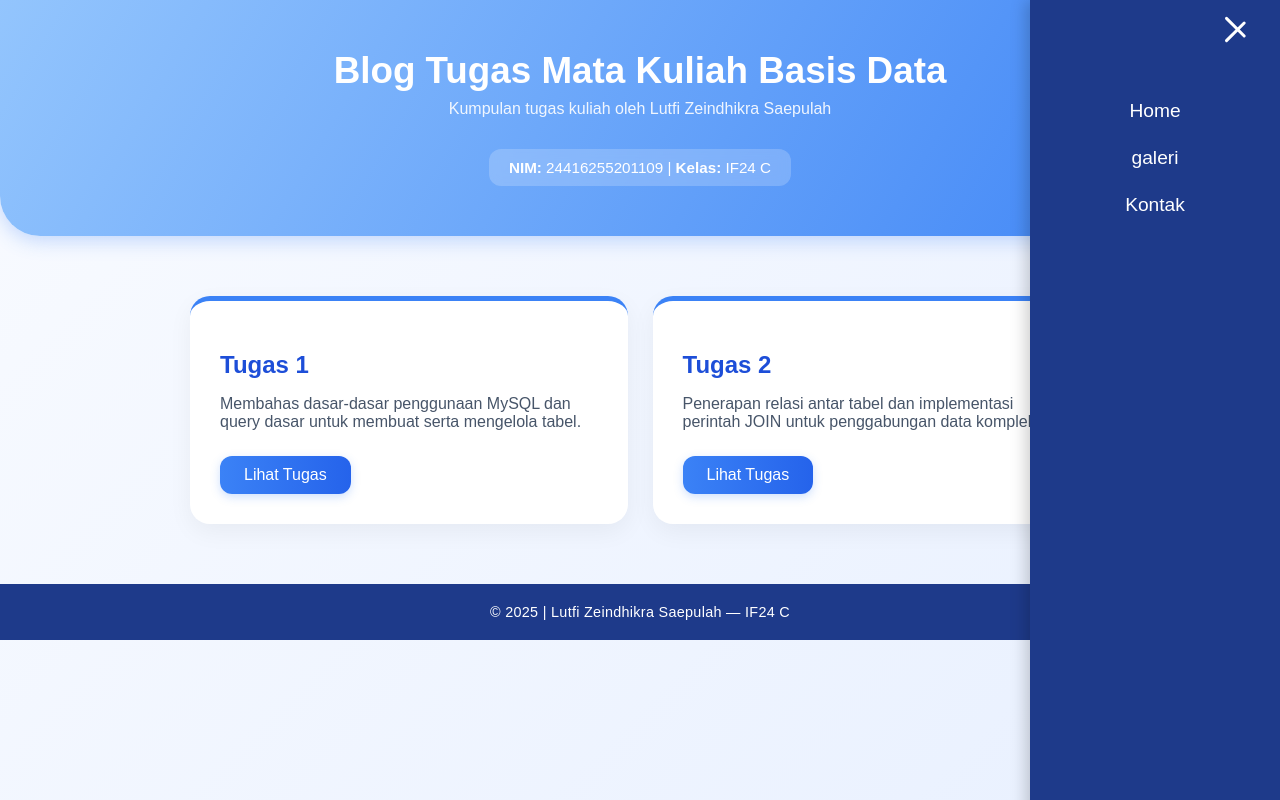
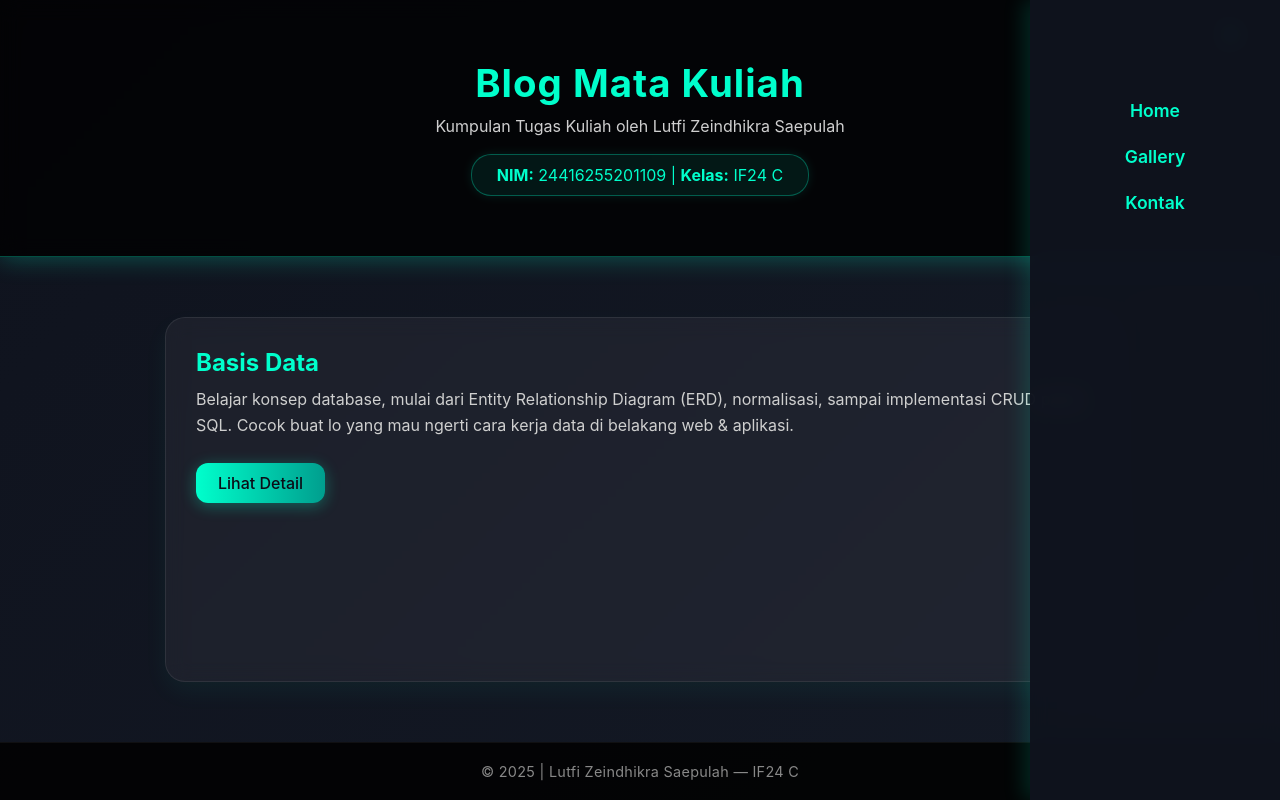
Before and after one commit to zeintul/iptul, a plain HTML site: page index.html in a window 1280 px wide. Both pictures are taken after a click on the element 1241 px from the left and 29 px from the top of the page. Drawn offline with Linux system fonts and the light colour scheme.

Commit message:
Update index.html

```diff
--- a/index.html
+++ b/index.html
@@ -3,60 +3,81 @@
 <head>
   <meta charset="UTF-8">
   <meta name="viewport" content="width=device-width, initial-scale=1.0">
-  <title>Blog Tugas Basis Data - Lutfi Zeindhikra Saepulah</title>
+  <title>Blog Mata Kuliah - Lutfi Zeindhikra Saepulah</title>
   <style>
-    body {
-      font-family: 'Poppins', sans-serif;
+    * {
       margin: 0;
       padding: 0;
-      background: linear-gradient(135deg, #f9fbff, #e8f0ff);
-      color: #1e293b;
+      box-sizing: border-box;
+      font-family: 'Inter', sans-serif;
+    }
+
+    body {
+      background: linear-gradient(135deg, #0b0d17, #1f2937);
+      background-size: 400% 400%;
+      animation: gradientMove 10s ease infinite;
+      color: #fff;
       min-height: 100vh;
+      display: flex;
+      flex-direction: column;
       overflow-x: hidden;
     }
 
+    @keyframes gradientMove {
+      0% { background-position: 0% 50%; }
+      50% { background-position: 100% 50%; }
+      100% { background-position: 0% 50%; }
+    }
+
+    /* ===== HEADER ===== */
     header {
-      background: linear-gradient(120deg, #93c5fd, #3b82f6);
-      color: white;
-      padding: 50px 20px;
+      background: rgba(0, 0, 0, 0.8);
+      color: #00ffcc;
+      padding: 60px 20px;
       text-align: center;
+      border-bottom: 1px solid rgba(0, 255, 204, 0.3);
       position: relative;
-      box-shadow: 0 4px 20px rgba(59, 130, 246, 0.3);
-      border-bottom-left-radius: 40px;
-      border-bottom-right-radius: 40px;
+      box-shadow: 0 6px 25px rgba(0, 255, 204, 0.15);
+      backdrop-filter: blur(10px);
+      transition: 0.4s ease;
+    }
+
+    header:hover {
+      box-shadow: 0 0 25px rgba(0, 255, 204, 0.3);
     }
 
     header h1 {
-      margin: 0;
-      font-size: 2.3rem;
-      font-weight: 600;
+      font-size: 2.4rem;
+      font-weight: 700;
+      letter-spacing: 1px;
     }
 
     header p {
-      margin-top: 8px;
-      opacity: 0.9;
+      margin-top: 10px;
       font-size: 1rem;
+      color: #cfcfcf;
     }
 
     .identitas {
-      margin-top: 15px;
-      background: rgba(255, 255, 255, 0.2);
+      margin-top: 18px;
+      background: rgba(0, 255, 204, 0.08);
+      padding: 10px 25px;
+      border-radius: 20px;
       display: inline-block;
-      padding: 10px 20px;
-      border-radius: 12px;
-      backdrop-filter: blur(6px);
-      font-size: 0.95rem;
+      border: 1px solid rgba(0, 255, 204, 0.3);
+      color: #00ffcc;
+      box-shadow: 0 0 10px rgba(0, 255, 204, 0.1);
     }
 
-    /* ===== Menu Burger ===== */
+    /* ===== BURGER MENU ===== */
     .menu-btn {
       position: absolute;
-      top: 20px;
-      right: 25px;
-      cursor: pointer;
+      top: 25px;
+      right: 30px;
       display: flex;
       flex-direction: column;
       gap: 5px;
+      cursor: pointer;
       z-index: 1001;
       transition: 0.3s;
     }
@@ -64,7 +85,7 @@
     .menu-btn div {
       width: 28px;
       height: 3px;
-      background: white;
+      background: #00ffcc;
       border-radius: 2px;
       transition: 0.3s;
     }
@@ -81,22 +102,22 @@
       transform: rotate(-45deg) translateY(-8px);
     }
 
-    /* ===== Menu Slide ===== */
+    /* ===== SIDE MENU ===== */
     .side-menu {
       position: fixed;
       top: 0;
-      right: -260px;
+      right: -270px;
       width: 250px;
       height: 100%;
-      background: #1e3a8a;
-      color: white;
-      padding-top: 100px;
+      background: rgba(15, 20, 30, 0.95);
+      backdrop-filter: blur(10px);
+      box-shadow: -6px 0 20px rgba(0, 255, 204, 0.15);
+      transition: right 0.4s ease, opacity 0.4s ease;
       display: flex;
       flex-direction: column;
       align-items: center;
+      padding-top: 100px;
       gap: 25px;
-      transition: right 0.4s ease, opacity 0.3s ease;
-      box-shadow: -4px 0 15px rgba(0, 0, 0, 0.2);
       opacity: 0;
       z-index: 1000;
     }
@@ -107,42 +128,47 @@
     }
 
     .side-menu a {
-      color: white;
       text-decoration: none;
-      font-size: 1.2rem;
-      transition: 0.2s;
+      color: #00ffcc;
+      font-weight: 600;
+      font-size: 1.1rem;
+      transition: all 0.25s ease;
     }
 
     .side-menu a:hover {
-      color: #93c5fd;
+      color: #fff;
+      text-shadow: 0 0 8px #00ffcc;
       transform: scale(1.05);
     }
 
+    /* ===== MAIN ===== */
     main {
-      max-width: 900px;
+      flex: 1;
+      max-width: 1000px;
       margin: 60px auto;
-      padding: 0 20px;
+      padding: 0 25px;
       display: grid;
       grid-template-columns: repeat(auto-fit, minmax(320px, 1fr));
-      gap: 25px;
+      gap: 35px;
     }
 
-    /* ===== CARD TUGAS BARU ===== */
+    /* ===== CARD ===== */
     .card {
-      background: #ffffff;
+      background: rgba(255, 255, 255, 0.05);
+      border: 1px solid rgba(255, 255, 255, 0.08);
       border-radius: 20px;
       padding: 30px;
-      border-top: 5px solid #3b82f6;
-      box-shadow: 0 8px 25px rgba(0, 0, 0, 0.05);
-      transition: all 0.4s ease;
+      backdrop-filter: blur(10px);
+      box-shadow: 0 10px 25px rgba(0, 255, 204, 0.05);
+      transition: all 0.35s ease;
+      animation: fadeUp 0.8s forwards;
       opacity: 0;
       transform: translateY(30px);
-      animation: fadeUp 0.8s forwards;
+      cursor: pointer;
     }
 
-    .card:nth-child(2) {
-      animation-delay: 0.2s;
-    }
+    .card:nth-child(1) { animation-delay: 0.1s; }
+    .card:nth-child(2) { animation-delay: 0.3s; }
 
     @keyframes fadeUp {
       to {
@@ -152,60 +178,67 @@
     }
 
     .card:hover {
-      transform: translateY(-8px) scale(1.02);
-      box-shadow: 0 12px 30px rgba(59, 130, 246, 0.2);
+      transform: translateY(-8px);
+      box-shadow: 0 0 25px rgba(0, 255, 204, 0.3);
+      border-color: #00ffcc;
+      background: rgba(0, 255, 204, 0.08);
     }
 
     .card h2 {
-      color: #1d4ed8;
       font-size: 1.5rem;
+      color: #00ffcc;
       margin-bottom: 10px;
-      font-weight: 600;
     }
 
     .card p {
-      color: #475569;
+      color: #cfcfcf;
+      line-height: 1.6;
       font-size: 1rem;
       margin-bottom: 25px;
     }
 
     .card a {
       display: inline-block;
-      background: linear-gradient(90deg, #3b82f6, #2563eb);
-      color: white;
-      padding: 10px 24px;
+      padding: 10px 22px;
       border-radius: 12px;
       text-decoration: none;
       font-weight: 500;
+      background: linear-gradient(90deg, #00ffcc, #009e8e);
+      color: #0b0d17;
+      box-shadow: 0 3px 15px rgba(0, 255, 204, 0.3);
       transition: all 0.3s ease;
-      box-shadow: 0 3px 10px rgba(59, 130, 246, 0.25);
     }
 
     .card a:hover {
-      background: linear-gradient(90deg, #2563eb, #1d4ed8);
-      box-shadow: 0 5px 15px rgba(59, 130, 246, 0.4);
+      background: linear-gradient(90deg, #00ffd5, #00b8a2);
+      transform: scale(1.05);
+      box-shadow: 0 5px 25px rgba(0, 255, 204, 0.4);
     }
 
+    /* ===== FOOTER ===== */
     footer {
       text-align: center;
-      background-color: #1e3a8a;
-      color: white;
+      background: rgba(0, 0, 0, 0.85);
+      color: #888;
       padding: 20px;
+      border-top: 1px solid rgba(255, 255, 255, 0.05);
       font-size: 0.9rem;
       letter-spacing: 0.3px;
-      margin-top: 50px;
     }
 
     @media (max-width: 600px) {
       header {
-        padding: 35px 15px;
+        padding: 40px 15px;
       }
       header h1 {
-        font-size: 1.7rem;
+        font-size: 1.9rem;
       }
-      main {
-        grid-template-columns: 1fr;
+      .menu-btn {
+        right: 20px;
+        top: 20px;
       }
+      .card h2 { font-size: 1.2rem; }
+      .card p { font-size: 0.9rem; }
     }
   </style>
 </head>
@@ -216,9 +249,8 @@
       <div></div>
       <div></div>
     </div>
-
-    <h1>Blog Tugas Mata Kuliah Basis Data</h1>
-    <p>Kumpulan tugas kuliah oleh Lutfi Zeindhikra Saepulah</p>
+    <h1>Blog Mata Kuliah</h1>
+    <p>Kumpulan Tugas Kuliah oleh Lutfi Zeindhikra Saepulah</p>
     <div class="identitas">
       <strong>NIM:</strong> 24416255201109 | <strong>Kelas:</strong> IF24 C
     </div>
@@ -226,21 +258,15 @@
 
   <div class="side-menu" id="sideMenu">
     <a href="home.html">Home</a>
-    <a href="gallery.html">galeri</a>
+    <a href="gallery.html">Gallery</a>
     <a href="contact.html">Kontak</a>
   </div>
 
   <main>
     <div class="card">
-      <h2>Tugas 1</h2>
-      <p>Membahas dasar-dasar penggunaan MySQL dan query dasar untuk membuat serta mengelola tabel.</p>
-      <a href="tugas1.html">Lihat Tugas</a>
-    </div>
-
-    <div class="card">
-      <h2>Tugas 2</h2>
-      <p>Penerapan relasi antar tabel dan implementasi perintah JOIN untuk penggabungan data kompleks.</p>
-      <a href="tugas2.html">Lihat Tugas</a>
+      <h2>Basis Data</h2>
+      <p>Belajar konsep database, mulai dari Entity Relationship Diagram (ERD), normalisasi, sampai implementasi CRUD pakai SQL. Cocok buat lo yang mau ngerti cara kerja data di belakang web & aplikasi.</p>
+      <a href="basisdata.html">Lihat Detail</a>
     </div>
   </main>
 
@@ -252,13 +278,20 @@
     const menuBtn = document.getElementById('menuBtn');
     const sideMenu = document.getElementById('sideMenu');
 
-    // Toggle buka/tutup menu
     menuBtn.addEventListener('click', () => {
       const active = sideMenu.classList.toggle('active');
       menuBtn.classList.toggle('active', active);
     });
 
-    // Tutup menu saat link diklik
+    // Biar bisa ditutup dengan klik di luar menu
+    document.addEventListener('click', (e) => {
+      if (!sideMenu.contains(e.target) && !menuBtn.contains(e.target)) {
+        sideMenu.classList.remove('active');
+        menuBtn.classList.remove('active');
+      }
+    });
+
+    // Tutup menu saat klik link di dalamnya
     const menuLinks = sideMenu.querySelectorAll('a');
     menuLinks.forEach(link => {
       link.addEventListener('click', () => {
```
